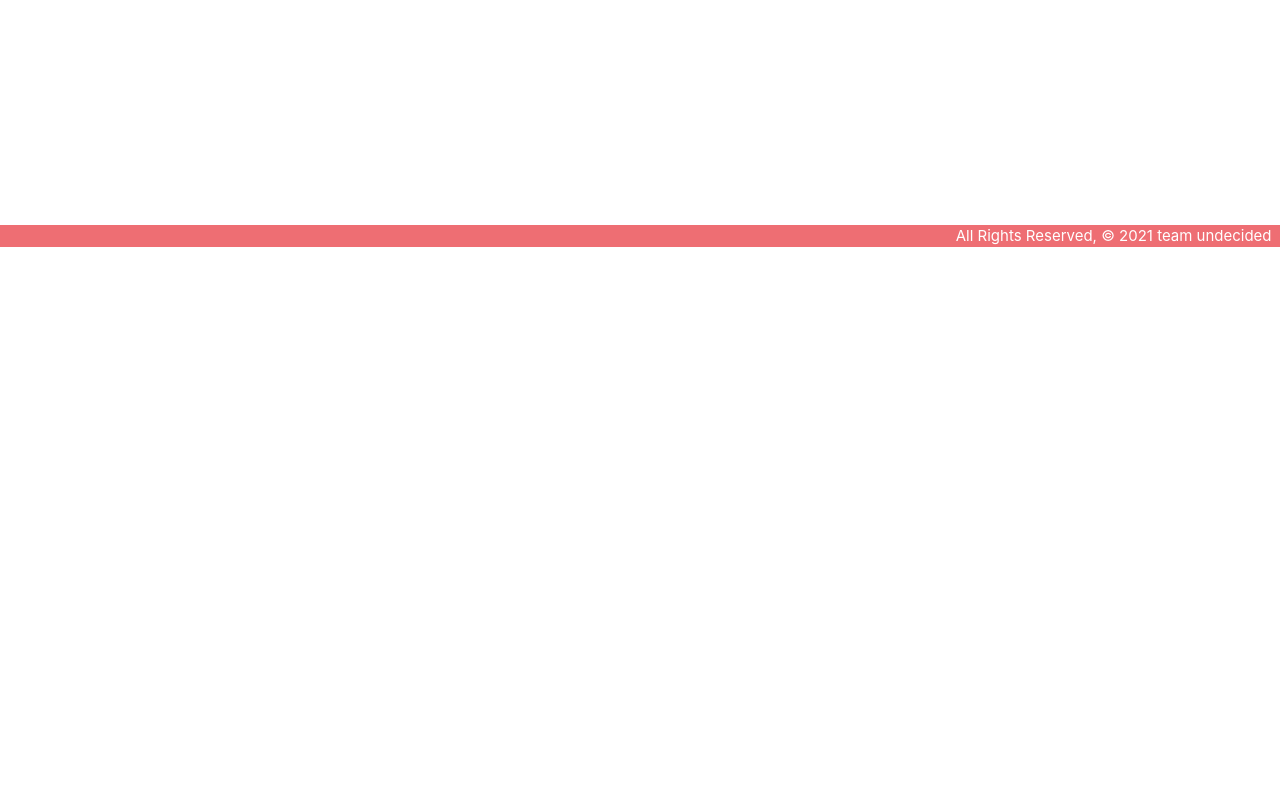
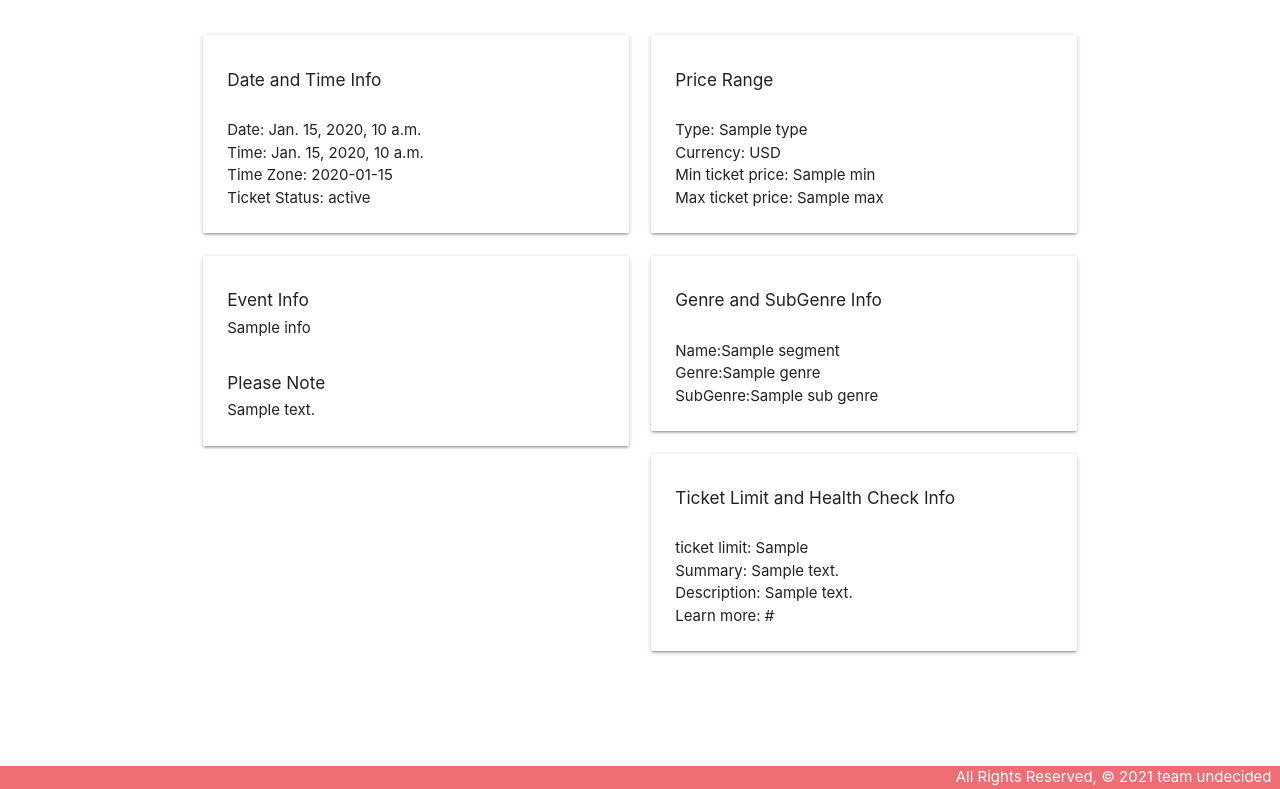
Before and after one commit to Kklu78/events-with-friends, a Django app: page /events/details/ in a window 1280 px wide. Shown: the part 553-1342 px from the top of the page. Before the commit the page ends 800 px from the top, so only its background shows below. Run offline with Django 3.2, Linux system fonts and the light colour scheme; a database or web service that is not in the repository returns one stand-in record (values such as "Sample title"); data that the repository does not hold is empty.

Commit message:
Details page added different info areas

```diff
--- a/main_app/templates/events/details.html
+++ b/main_app/templates/events/details.html
@@ -3,6 +3,89 @@
 
 <h1>Details</h1>
 
-<p>{{ event }}</p>
+
+<h4>{{ event.name }}</h4>
+<img src="https://s1.ticketm.net/dam/a/c96/5457b1ce-bffb-49ed-b9c0-b864bb2d3c96_1502511_EVENT_DETAIL_PAGE_16_9.jpg">
+<br>
+<br>
+<div class="row">
+    <div class="col s6">
+      <div class="card">
+        <div class="card-content">
+            <h6>Date and Time Info</h6>
+            <br>
+            <p>Date: {{ event.dates.start.localDate }}</p>
+            <p>Time: {{ event.dates.start.localTime }}</p>
+            <p>Time Zone: {{ event.dates.timezone }}</p>
+            <p>Ticket Status: {{ event.dates.status }}</p>
+        </div>
+    </div>
+</div>
+
+<div class="row">
+    <div class="col s6">
+      <div class="card">
+        <div class="card-content">
+            <h6>Price Range</h6>
+            <br>
+            <p>Type: {{ event.priceRanges.type }}</p>
+            <p>Currency: {{ event.priceRanges.currency }}</p>
+            <p>Min ticket price: {{ event.priceRanges.min }}</p>
+            <p>Max ticket price: {{ event.priceRanges.max }}</p>
+        </div>
+    </div>
+</div>
+
+<div class="row">
+    <div class="col s6">
+      <div class="card">
+        <div class="card-content">
+        <h6>Event Info</h6>
+        <p>{{ event.info }}</p>
+        <br>
+        <h6>Please Note</h6>
+        <p>{{ event.pleaseNote }}</p>
+        </div>
+    </div>
+</div>
+
+<div class="row">
+    <div class="col s6">
+      <div class="card">
+        <div class="card-content">
+            <h6>Genre and SubGenre Info</h6>
+            <br>
+            <p>Name:{{ event.classifications.segment.name }}</p>
+            <p>Genre:{{ event.classifications.genre.name }}</p>
+            <p>SubGenre:{{ event.classifications.subGenre.name }}</p>
+        </div>
+    </div>
+</div>
+
+<div class="row">
+    <div class="col s6">
+      <div class="card">
+        <div class="card-content">
+            <h6>Ticket Limit and Health Check Info</h6>
+            <br>
+            <p> ticket limit: {{ event.accessibility.ticketLimit }}</p>
+            <p> Summary: {{ event.ticketing.healthcheck.summary }}</p>
+            <p> Description: {{ event.ticketing.healthcheck.description }}</p>
+            <p> Learn more: {{ event.ticketing.healthcheck.learnMoreUrl }}</p>
+        </div>
+    </div>
+</div>
+
+
+
+
+
+
+
+
+
+
+
+
 
 {% endblock %}
```
